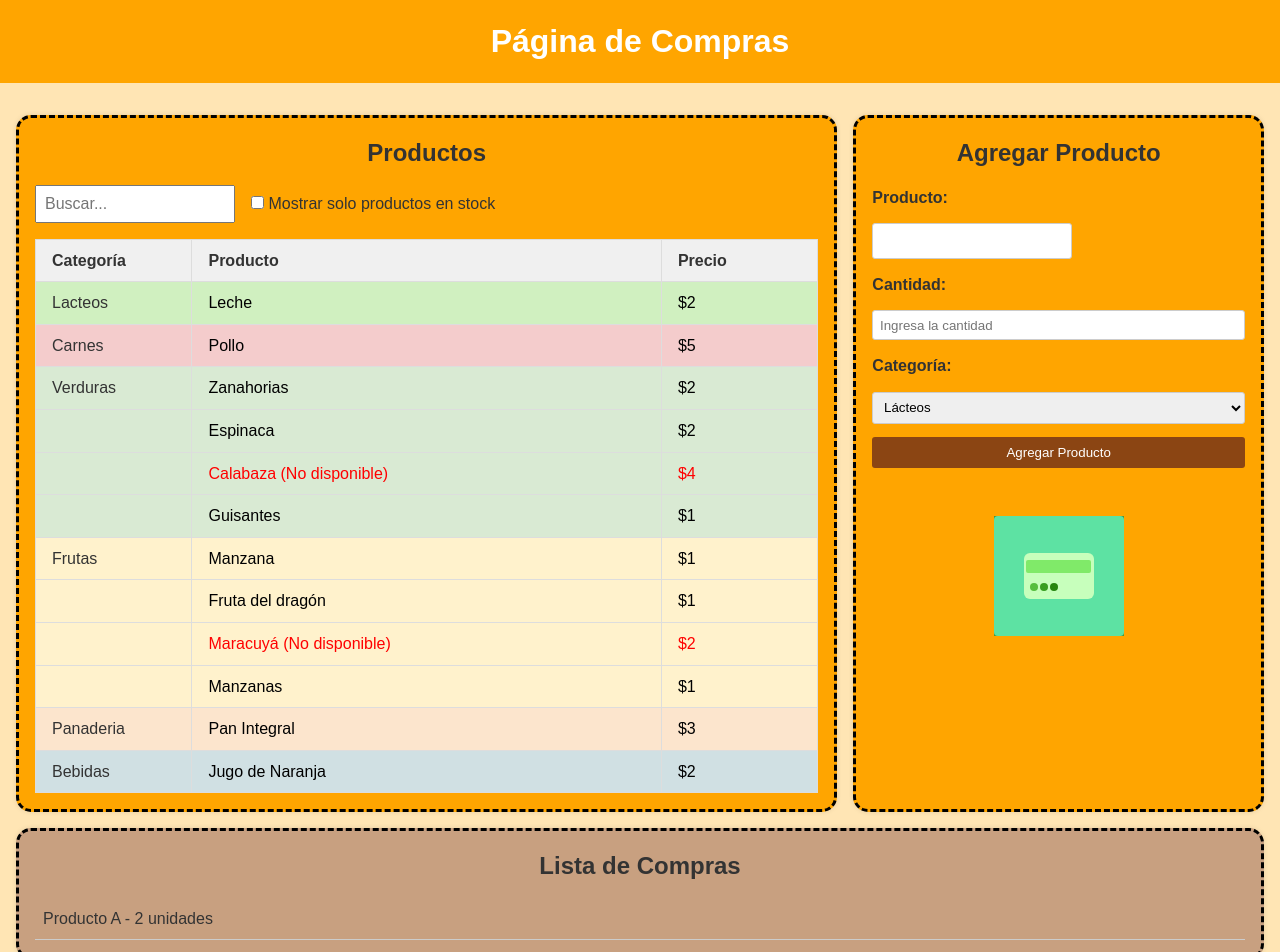
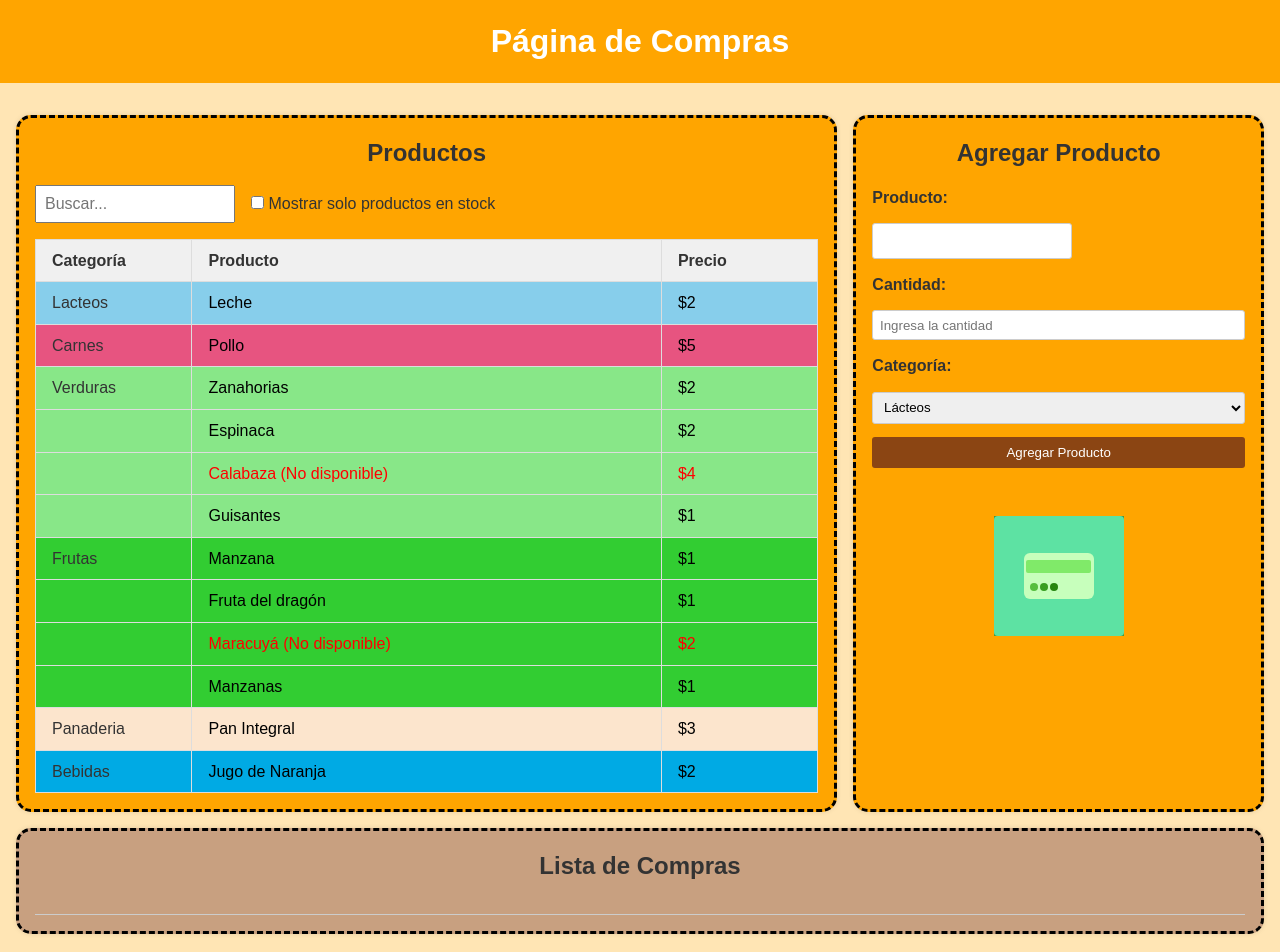
Before and after one commit to ICV-24-25/aplicacion-react-MarggioRV, a React (Create React App) app in the folder lista_compras/: page / in a window 1280 px wide. Shown: the top 952 px of the page. Built offline with nearby package versions, Linux system fonts and the light colour scheme.

Commit message:
Bueno, he separado todo para comenzar a aplicar los cambios, tambien cambie los colores

```diff
--- a/lista_compras/src/App.js
+++ b/lista_compras/src/App.js
@@ -1,25 +1,28 @@
 import './App.css';
-import { useState } from 'react';
+import { useState, useEffect } from 'react';
 
 // Diccionario: Colores x Categoría
 const categoryColors = {
-  'Lacteos': '#d0f0c0',
-  'Carnes': '#f4cccc',
-  'Verduras': '#d9ead3',
-  'Frutas': '#fff2cc',
+  'Lacteos': '#87CEEB',
+  'Carnes': '#E75480',
+  'Verduras': '#88E788',
+  'Frutas': '#32CD32',
   'Panaderia': '#fce5cd',
-  'Bebidas': '#d0e0e3'
+  'Bebidas': '#00AAE4'
 };
 
+/*===SearchBar===*/
 function SearchBar({ filterText, inStockOnly, onFilterTextChange, onInStockChange }) {
   return (
     <form>
+      {/* Input de búsqueda */}
       <input
         type="text"
         placeholder="Buscar..."
         value={filterText}
         onChange={e => onFilterTextChange(e.target.value)}
       />
+      {/* Checkbox para mostrar solo productos en stock */}
       <label>
         <input
           type="checkbox"
@@ -31,8 +34,9 @@ function SearchBar({ filterText, inStockOnly, onFilterTextChange, onInStockChang
   );
 }
 
+/*===ProductTable===*/
 function ProductTable({ products, filterText, inStockOnly }) {
-  // Agrupa los productos por categoría
+  // Agrupa los productos por categoría si coinciden con el filtro
   const groupedProducts = products.reduce((acc, product) => {
     if (
       product.name.toLowerCase().includes(filterText.toLowerCase()) &&
@@ -62,9 +66,10 @@ function ProductTable({ products, filterText, inStockOnly }) {
       </thead>
       <tbody>
         {Object.entries(groupedProducts).map(([category, items]) => {
-          const bgColor = categoryColors[category] || 'white';
+          const bgColor = categoryColors[category] || 'white'; // Color de fondo por categoría
           return items.map((item, index) => (
             <tr key={`${category}-${item.name}`}>
+              {/* Solo muestra el nombre de la categoría en la primera fila */}
               {index === 0 ? (
                 <td className="categoria" style={{ backgroundColor: bgColor }}>
                   {category}
@@ -72,10 +77,12 @@ function ProductTable({ products, filterText, inStockOnly }) {
               ) : (
                 <td style={{ backgroundColor: bgColor }}></td>
               )}
+              {/* Producto */}
               <td style={{ backgroundColor: bgColor, color: item.stocked ? 'black' : 'red' }}>
                 {item.name}
                 {!item.stocked && " (No disponible)"}
               </td>
+              {/* Precio */}
               <td style={{ backgroundColor: bgColor, color: item.stocked ? 'black' : 'red' }}>
                 {item.price}
               </td>
@@ -87,9 +94,10 @@ function ProductTable({ products, filterText, inStockOnly }) {
   );
 }
 
+/*===FilterableProductTable===*/
 function FilterableProductTable({ products }) {
-  const [filterText, setFilterText] = useState('');
-  const [inStockOnly, setInStockOnly] = useState(false);
+  const [filterText, setFilterText] = useState(''); // Texto de búsqueda
+  const [inStockOnly, setInStockOnly] = useState(false); // Checkbox de stock
 
   return (
     <section className="section categorias" id="productosSection">
@@ -105,14 +113,17 @@ function FilterableProductTable({ products }) {
   );
 }
 
+/*===Formulario===*/
 function Formulario() {
   return (
     <section className="section formulario">
       <h2>Agregar Producto</h2>
       <form id="form-add-product" className="valy">
+        {/* Nombre del producto */}
         <label htmlFor="nombre">Producto:</label>
         <input type="text" id="nombre" required />
 
+        {/* Cantidad */}
         <label htmlFor="cantidad">Cantidad:</label>
         <input
           type="number"
@@ -123,6 +134,7 @@ function Formulario() {
           required
         />
 
+        {/* Categoría */}
         <label htmlFor="categoria">Categoría:</label>
         <select id="categoria" name="categoria" required>
           <option value="" disabled>Selecciona una...</option>
@@ -133,6 +145,8 @@ function Formulario() {
           <option value="categoriaPanaderia">Panadería</option>
           <option value="categoriaBebidas">Bebidas</option>
         </select>
+
+        {/* Botón de enviar */}
         <button type="submit">Agregar Producto</button>
       </form>
       <Animation />
@@ -140,17 +154,20 @@ function Formulario() {
   );
 }
 
+/*===ListaCompras===*/
 function ListaCompras() {
   return (
     <section className="section shopping">
       <h2>Lista de Compras</h2>
       <ul className="shopping-list">
-        <li>Producto A - 2 unidades</li>
+        {/* Aquí se añadirán los productos de compra */}
+        <li></li>
       </ul>
     </section>
   );
 }
 
+/*===PRODUCTOS DE PRUEBA===*/
 const PRODUCTS = [
   { category: "Lacteos", price: "$2", stocked: true, name: "Leche" },
   { category: "Carnes", price: "$5", stocked: true, name: "Pollo" },
@@ -166,6 +183,7 @@ const PRODUCTS = [
   { category: "Bebidas", price: "$2", stocked: true, name: "Jugo de Naranja" }
 ];
 
+/*===App Principal===*/
 export default function App() {
   return (
     <div className="container-padre">
@@ -176,6 +194,7 @@ export default function App() {
   );
 }
 
+/*===Animación Visual (Decorativa)===*/
 function Animation() {
   return (
     <section className="cont">
```
